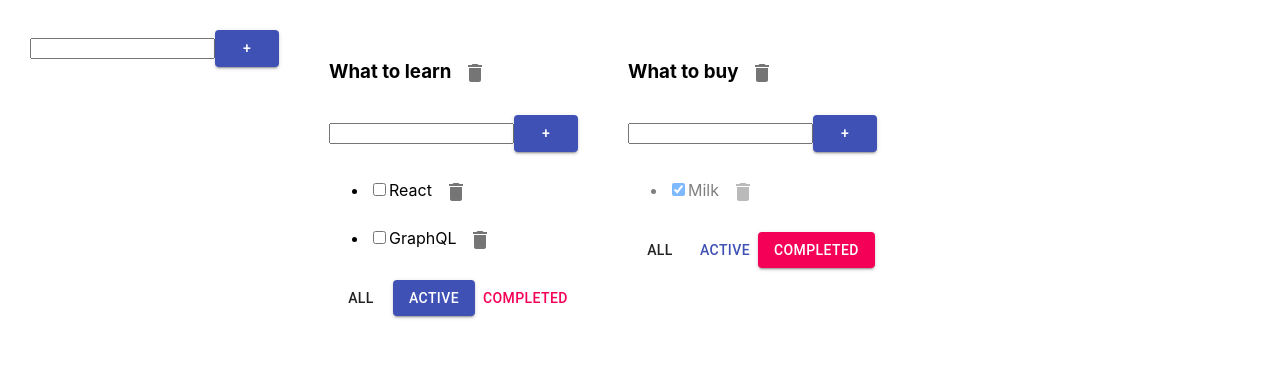
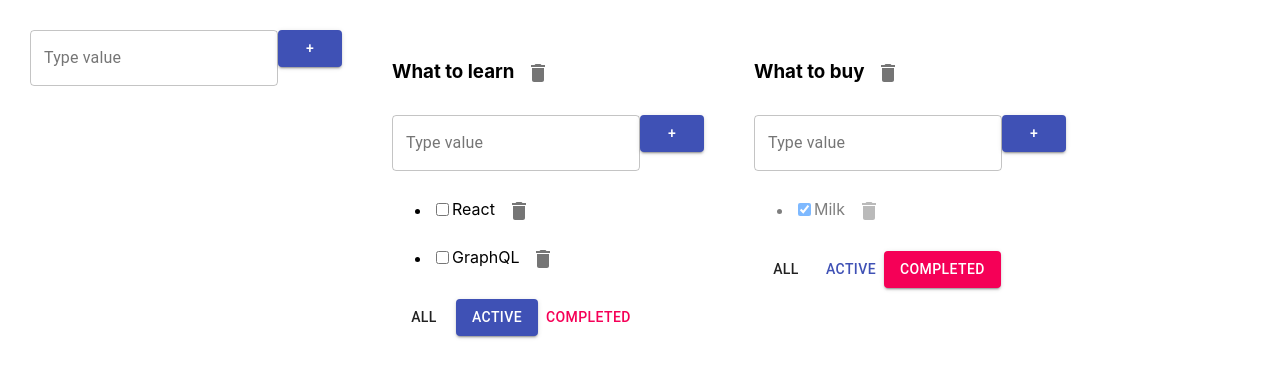
Before and after one commit to SharpDevOps10/TodoList, a React (Create React App) app: page / in a window 1280 px wide. Shown: the top 378 px of the page. Built offline with nearby package versions, Linux system fonts and the light colour scheme.

Commit message:
Update input

```diff
--- a/src/AddItemForm.tsx
+++ b/src/AddItemForm.tsx
@@ -1,5 +1,5 @@
 import React, {ChangeEvent, KeyboardEvent, useState} from "react";
-import {Button} from "@material-ui/core";
+import {Button, TextField} from "@material-ui/core";
 
 type AddItemFormPropsType = {
   addItem: (title: string) => void,
@@ -31,12 +31,14 @@
     }
   };
   return <div>
-    <input value={newTaskTitle}
-           onChange={onChangeHandler}
-           onKeyPress={onKeyPressHandler}
-           className={error ? "error" : ""}
+    <TextField value={newTaskTitle}
+               variant={'outlined'}
+               label={"Type value"}
+               onChange={onChangeHandler}
+               onKeyPress={onKeyPressHandler}
+               error={!!error}
+               helperText={error}
     />
     <Button onClick={addTask} variant={'contained'} color={'primary'}>+</Button>
-    {error && <div className="error-message">{error}</div>}
   </div>
 }
```
